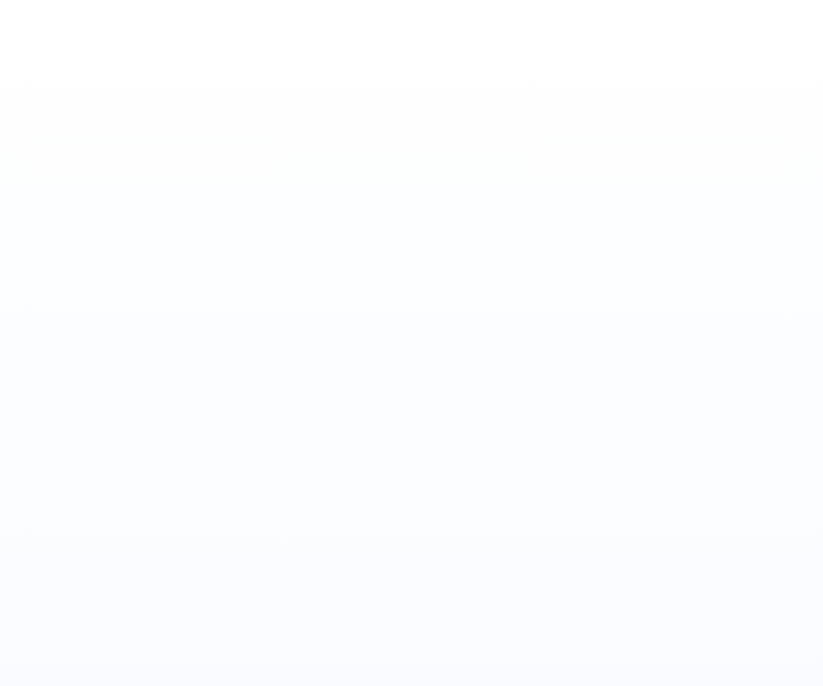
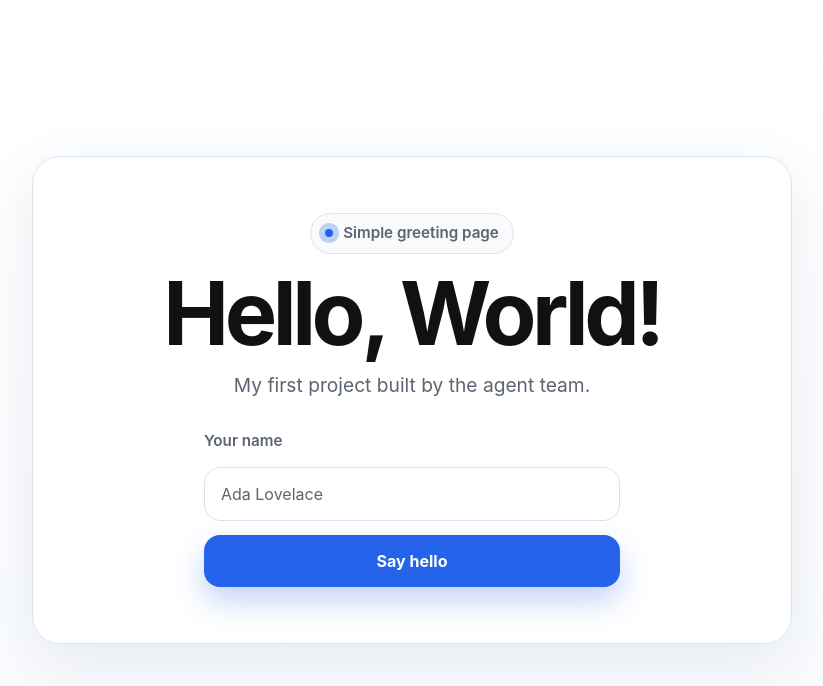
Before and after one commit to ThanhNV121097/project-1123f845, a Next.js app in the folder code/frontend/: page / in a window 1280 px wide. Shown: the top 686 px of the page, without its empty margins (228-1051 px from the left). Built offline with nearby package versions, Linux system fonts and the light colour scheme.

Commit message:
feat(ui): mount hello world hero

```diff
--- a/code/frontend/app/page.tsx
+++ b/code/frontend/app/page.tsx
@@ -1,3 +1,5 @@
+import HelloWorldHero from '@/components/HelloWorldHero';
+
 export default function Home() {
-  return <main className="app-shell" />;
+  return <HelloWorldHero />;
 }
```
